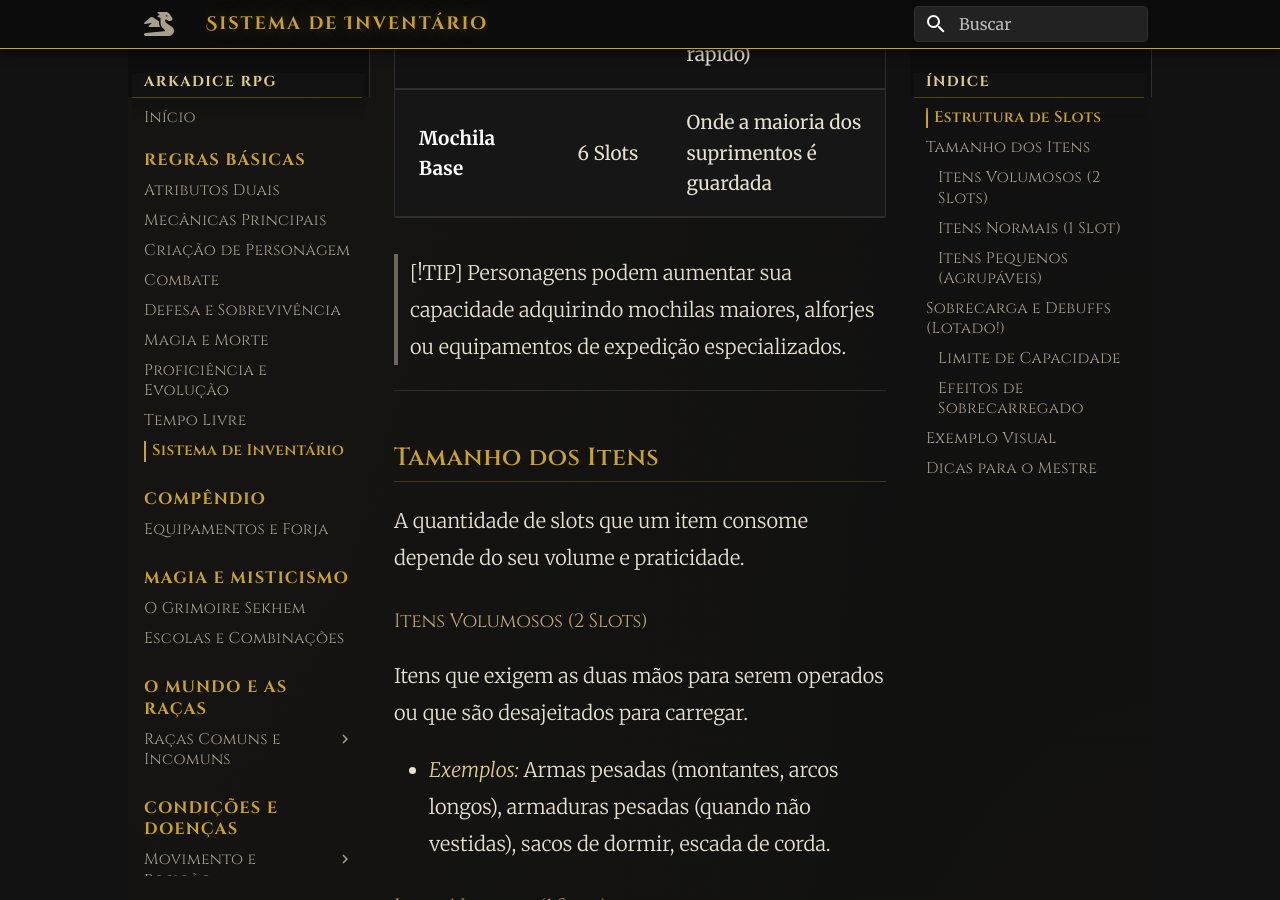
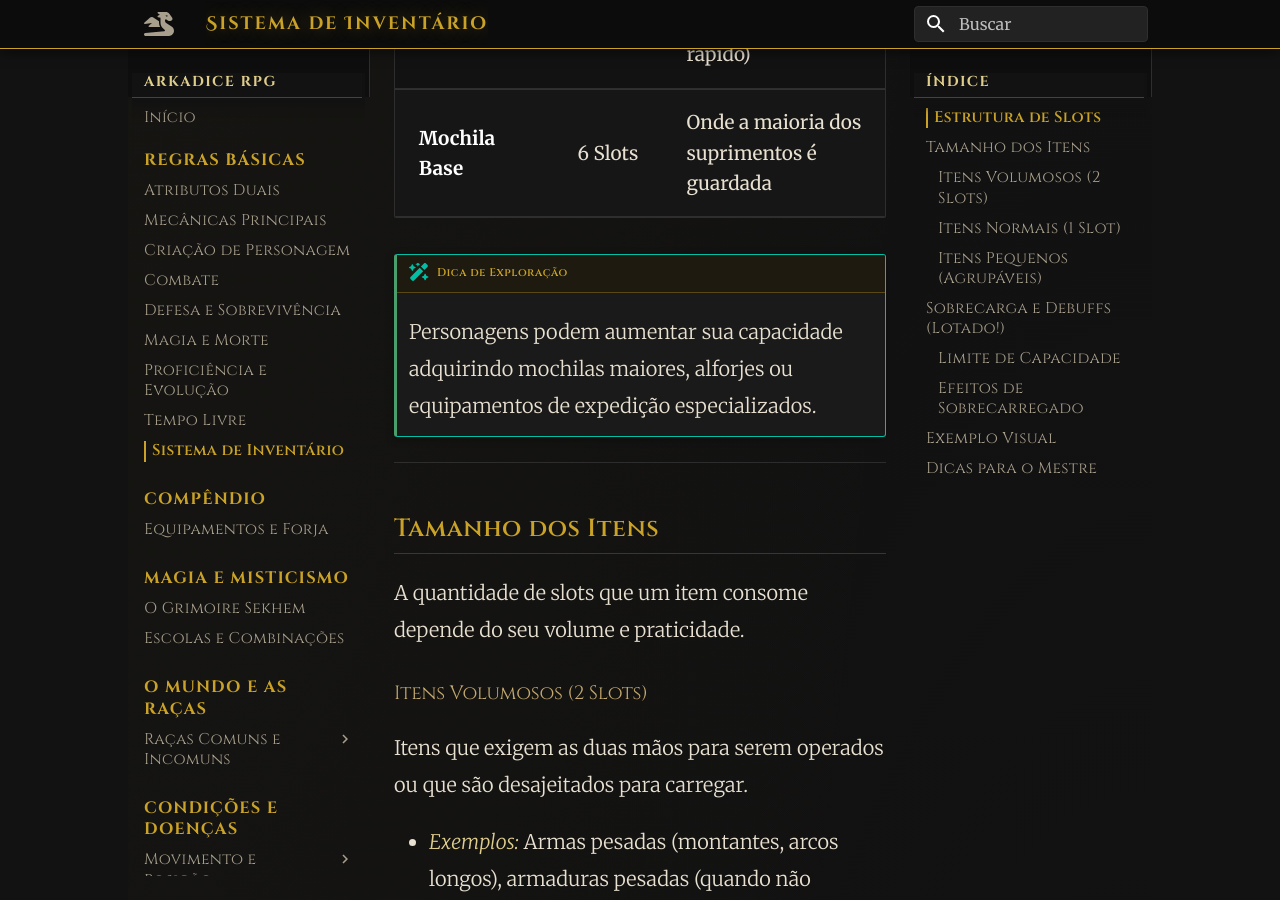
Before and after one commit to Adrian-ESoftware/Arkadice_Rules, an MkDocs documentation site: the page built from docs/01_Regras_Basicas/08_Sistema_de_Inventario.md, in a window 1280 px wide and 900 px high, scrolled down 1294 px. Built offline with MkDocs 1.6.1 and Material for MkDocs 9.7.7, drawn with Linux system fonts in a browser that asks for light colours; comment, search, counter and statistics services are not loaded.

```diff
--- a/docs/01_Regras_Basicas/08_Sistema_de_Inventario.md
+++ b/docs/01_Regras_Basicas/08_Sistema_de_Inventario.md
@@ -17,8 +17,8 @@ Cada personagem começa com uma capacidade base definida pelo seu corpo e equipa
 | **Cinto** | 2 Slots | Requer um cinto ou bandoleira (itens de acesso rápido) |
 | **Mochila Base** | 6 Slots | Onde a maioria dos suprimentos é guardada |
 
-> [!TIP]
-> Personagens podem aumentar sua capacidade adquirindo mochilas maiores, alforjes ou equipamentos de expedição especializados.
+!!! tip "Dica de Exploração"
+    Personagens podem aumentar sua capacidade adquirindo mochilas maiores, alforjes ou equipamentos de expedição especializados.
 
 ---
 
@@ -91,5 +91,5 @@ graph TD
 
 ## Dicas para o Mestre
 
-- Itens vestindo (como a armadura atual) **não ocupam slots na mochila**, mas podem dar penalidades base de esquiva (veja [Equipamentos](01_Equipamentos_e_Forja.md)).
+- Itens vestindo (como a armadura atual) **não ocupam slots na mochila**, mas podem dar penalidades base de esquiva (veja [Equipamentos](02_Compendio/01_Equipamentos_e_Forja.md)).
 - Peça testes de sorte quando um personagem sobrecarregado cair ou sofrer um impacto; itens podem quebrar ou se perder.
```
